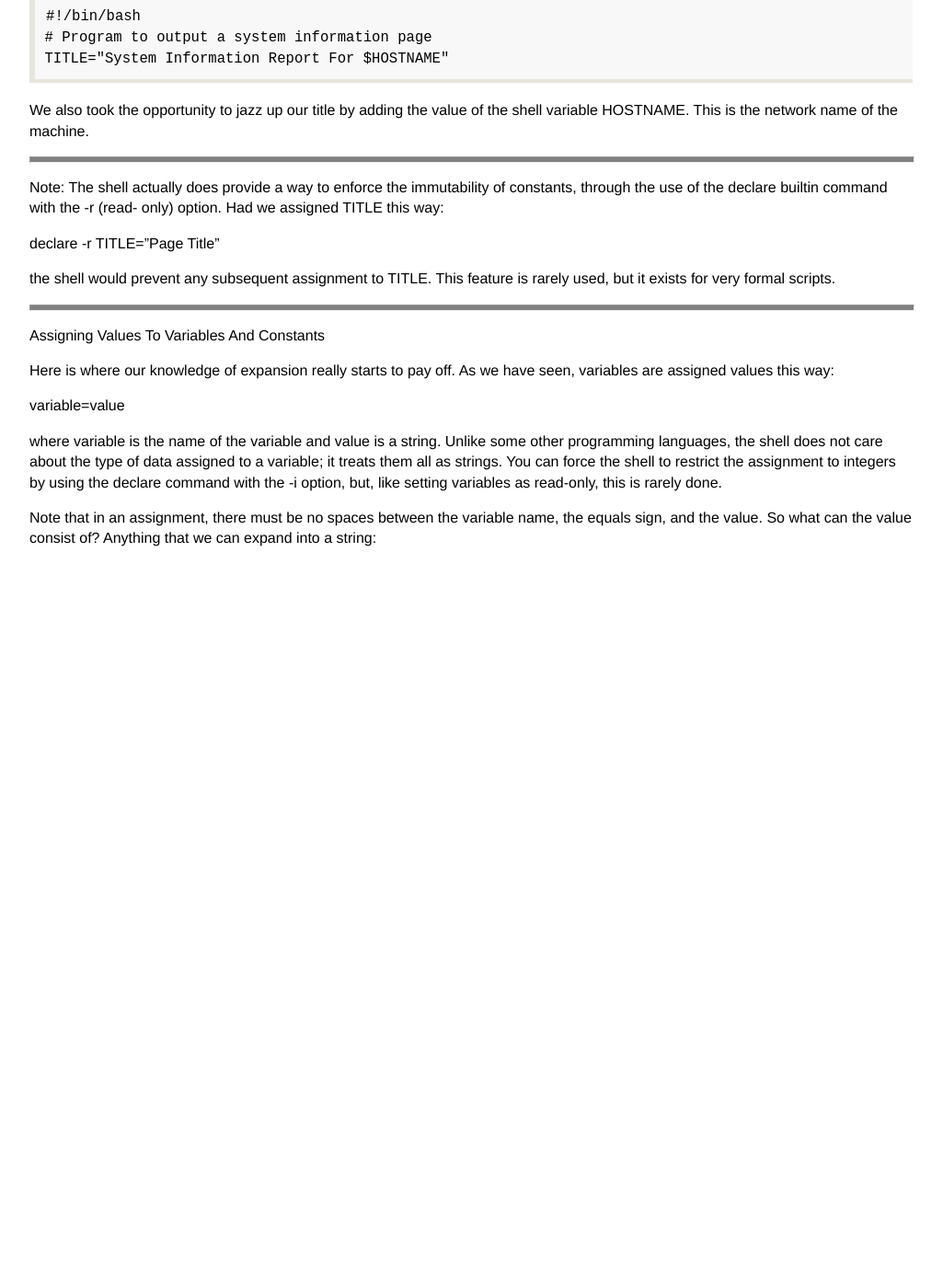
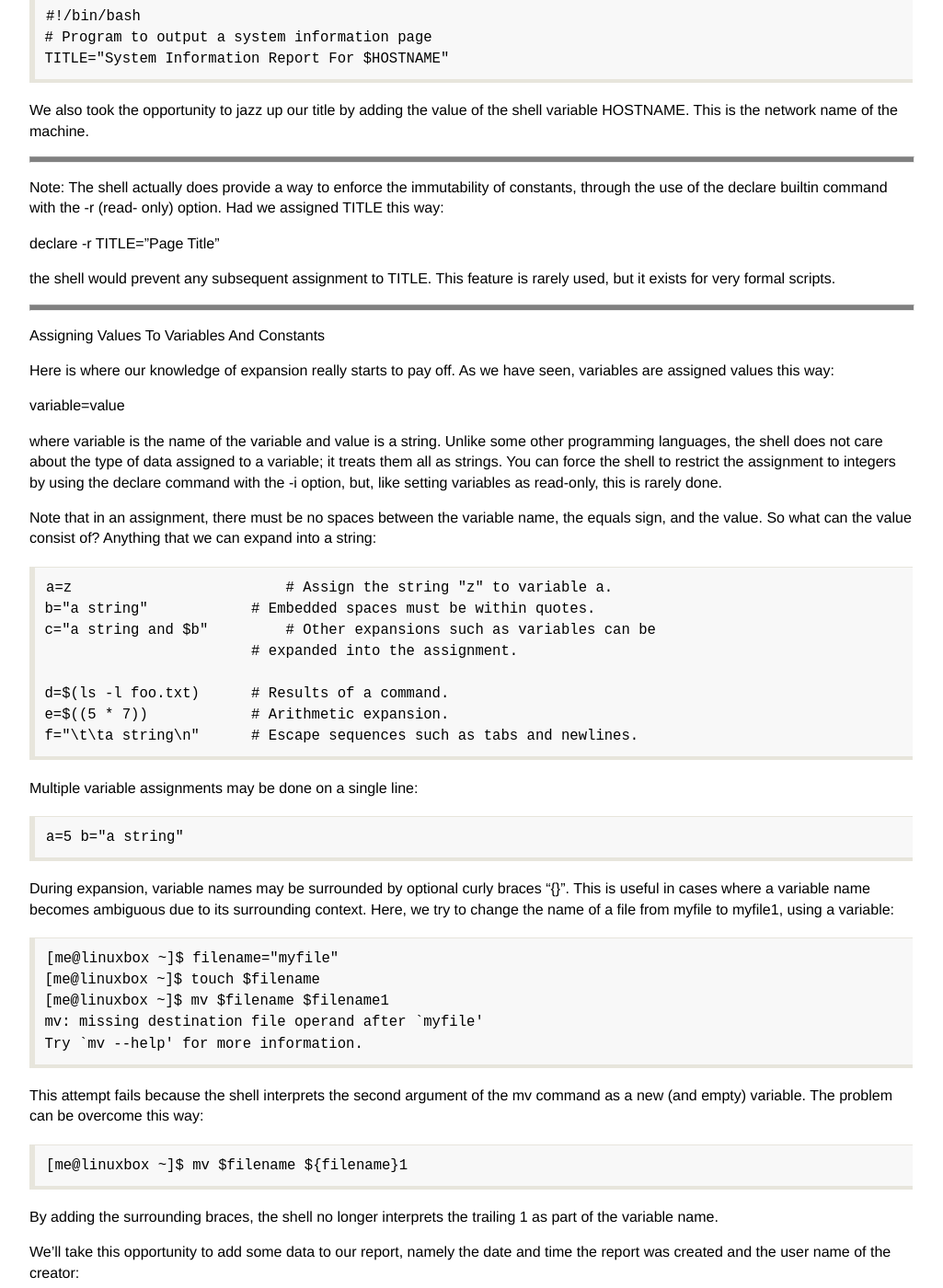
Before and after one commit to billie66/TLCL, a Jekyll site: the page built from book/project.md, in a window 1280 px wide and 1400 px high, scrolled down 4578 px. Shown: the whole window at 92% size, without its empty margins (128-1153 px from the left). Built offline with Jekyll 4.4.1, drawn with Linux system fonts in a browser that asks for light colours; Markdown is read by kramdown in place of the engine named in the settings; before the commit the page ends 5191 px from its top, so only the background shows below that; some of the changed text lies outside the part shown.

Commit message:
using --- instead of hr

```diff
--- a/book/project.md
+++ b/book/project.md
@@ -97,7 +97,7 @@ this way on the command line, too:
     >         </BODY>
     ></HTML>"
 
-The leading “>” character is the shell prompt contained in the PS2 shell variable. It
+The leading “&gt;” character is the shell prompt contained in the PS2 shell variable. It
 appears whenever we type a multi-line statement into the shell. This feature is a little
 obscure right now, but later, when we cover multi-line programming statements, it will
 turn out to be quite handy.
@@ -224,7 +224,8 @@ convention:
 We also took the opportunity to jazz up our title by adding the value of the shell variable
 HOSTNAME. This is the network name of the machine.
 
-<hr style="height:5px;width:100%;background:gray" />
+---
+
 Note: The shell actually does provide a way to enforce the immutability of
 constants, through the use of the declare builtin command with the -r (read-
 only) option. Had we assigned TITLE this way:
@@ -234,7 +235,7 @@ declare -r TITLE="Page Title"
 the shell would prevent any subsequent assignment to TITLE. This feature is
 rarely used, but it exists for very formal scripts.
 
-<hr style="height:5px;width:100%;background:gray" />
+---
 
 Assigning Values To Variables And Constants
 
@@ -252,3 +253,184 @@ as read-only, this is rarely done.
 Note that in an assignment, there must be no spaces between the variable name, the
 equals sign, and the value. So what can the value consist of? Anything that we can
 expand into a string:
+
+    a=z	                    # Assign the string "z" to variable a.
+    b="a string"	        # Embedded spaces must be within quotes.
+    c="a string and $b"	    # Other expansions such as variables can be
+                            # expanded into the assignment.
+
+    d=$(ls -l foo.txt)      # Results of a command.
+    e=$((5 * 7))	        # Arithmetic expansion.
+    f="\t\ta string\n"      # Escape sequences such as tabs and newlines.
+
+Multiple variable assignments may be done on a single line:
+
+    a=5 b="a string"
+
+During expansion, variable names may be surrounded by optional curly braces “{}”.
+This is useful in cases where a variable name becomes ambiguous due to its surrounding
+context. Here, we try to change the name of a file from myfile to myfile1, using a
+variable:
+
+    [me@linuxbox ~]$ filename="myfile"
+    [me@linuxbox ~]$ touch $filename
+    [me@linuxbox ~]$ mv $filename $filename1
+    mv: missing destination file operand after `myfile'
+    Try `mv --help' for more information.
+
+This attempt fails because the shell interprets the second argument of the mv command as
+a new (and empty) variable. The problem can be overcome this way:
+
+    [me@linuxbox ~]$ mv $filename ${filename}1
+
+By adding the surrounding braces, the shell no longer interprets the trailing 1 as part of
+the variable name.
+
+We’ll take this opportunity to add some data to our report, namely the date and time the
+report was created and the user name of the creator:
+
+    #!/bin/bash
+
+    # Program to output a system information page
+
+    TITLE="System Information Report For $HOSTNAME"
+    CURRENT_TIME=$(date +"%x %r %Z")
+    TIME_STAMP="Generated $CURRENT_TIME, by $USER"
+
+    echo "<HTML>
+        <HEAD>
+            <TITLE>$TITLE</TITLE>
+        </HEAD>
+        <BODY>
+            <H1>$TITLE</H1>
+            <P>$TIME_STAMP</P>
+        </BODY>
+    </HTML>"
+
+Here Documents
+
+We’ve looked at two different methods of outputting our text, both using the echo
+command. There is a third way called a here document or here script. A here document
+is an additional form of I/O redirection in which we embed a body of text into our script
+and feed it into the standard input of a command. It works like this:
+
+command &lt;&lt; token
+
+text
+
+token
+
+where command is the name of command that accepts standard input and token is a string
+used to indicate the end of the embedded text. We’ll modify our script to use a here
+document:
+
+    #!/bin/bash
+
+    # Program to output a system information page
+
+    TITLE="System Information Report For $HOSTNAME"
+    CURRENT_TIME=$(date +"%x %r %Z")
+    TIME_STAMP="Generated $CURRENT_TIME, by $USER"
+
+    cat << _EOF_
+    <HTML>
+        <HEAD>
+        </HEAD>
+        <BODY>
+        </BODY>
+        <TITLE>$TITLE</TITLE>
+        <H1>$TITLE</H1>
+        <P>$TIME_STAMP</P>
+    </HTML>
+    _EOF_
+
+Instead of using echo, our script now uses cat and a here document. The string _EOF_
+(meaning “End Of File,” a common convention) was selected as the token, and marks the
+end of the embedded text. Note that the token must appear alone and that there must not
+be trailing spaces on the line.
+
+So what’s the advantage of using a here document? It’s mostly the same as echo, except
+that, by default, single and double quotes within here documents lose their special
+meaning to the shell. Here is a command line example:
+
+    [me@linuxbox ~]$ foo="some text"
+    [me@linuxbox ~]$ cat << _EOF_
+    > $foo
+    > "$foo"
+    > '$foo'
+    > \$foo
+    > _EOF_
+    some text
+    "some text"
+    'some text'
+    $foo
+
+As we can see, the shell pays no attention to the quotation marks. It treats them as
+ordinary characters. This allows us to embed quotes freely within a here document. This
+could turn out to be handy for our report program.
+
+Here documents can be used with any command that accepts standard input. In this
+example, we use a here document to pass a series of commands to the ftp program in
+order to retrieve a file from a remote FTP server:
+
+    #!/bin/bash
+
+    # Script to retrieve a file via FTP
+
+    FTP_SERVER=ftp.nl.debian.org
+    FTP_PATH=/debian/dists/lenny/main/installer-i386/current/images/cdrom
+    REMOTE_FILE=debian-cd_info.tar.gz
+
+    ftp -n << _EOF_
+        open $FTP_SERVER
+        user anonymous me@linuxbox
+        cd $FTP_PATH
+        hash
+        get $REMOTE_FILE
+        bye
+    _EOF_
+
+    ls -l $REMOTE_FILE
+
+If we change the redirection operator from “&lt;&lt;” to “&lt;&lt;-”, the shell will ignore leading
+tab characters in the here document. This allows a here document to be indented, which
+can improve readability:
+
+    #!/bin/bash
+
+    # Script to retrieve a file via FTP
+
+    FTP_SERVER=ftp.nl.debian.org
+    FTP_PATH=/debian/dists/lenny/main/installer-i386/current/images/cdrom
+    REMOTE_FILE=debian-cd_info.tar.gz
+    ftp -n <<- _EOF_
+        open $FTP_SERVER
+        user anonymous me@linuxbox
+        cd $FTP_PATH
+        hash
+        get $REMOTE_FILE
+        bye
+    _EOF_
+
+    ls -l $REMOTE_FILE
+
+Summing Up
+
+In this chapter, we started a project that will carry us through the process of building a
+successful script. We introduced the concept of variables and constants and how they can
+be employed. They are the first of many applications we will find for parameter
+expansion. We also looked at how to produce output from our script, and various
+methods for embedding blocks of text.
+
+Further Reading
+
+* For more information about HTML, see the following articles and tutorials:
+
+ <http://en.wikipedia.org/wiki/Html>
+
+ <http://en.wikibooks.org/wiki/HTML_Programming>
+
+ <http://html.net/tutorials/html/>
+
+* The bash man page includes a section entitled “HERE DOCUMENTS,” which
+  has a full description of this feature.
--- a/css/tlcl.css
+++ b/css/tlcl.css
@@ -81,3 +81,9 @@ code {
 pre code {
   border: none;
 }
+
+hr {
+  height: 5px;
+  width: 100%;
+  background: gray;
+}
```
Also changed, not shown: book/firstscript.md (+6 -4 lines).
